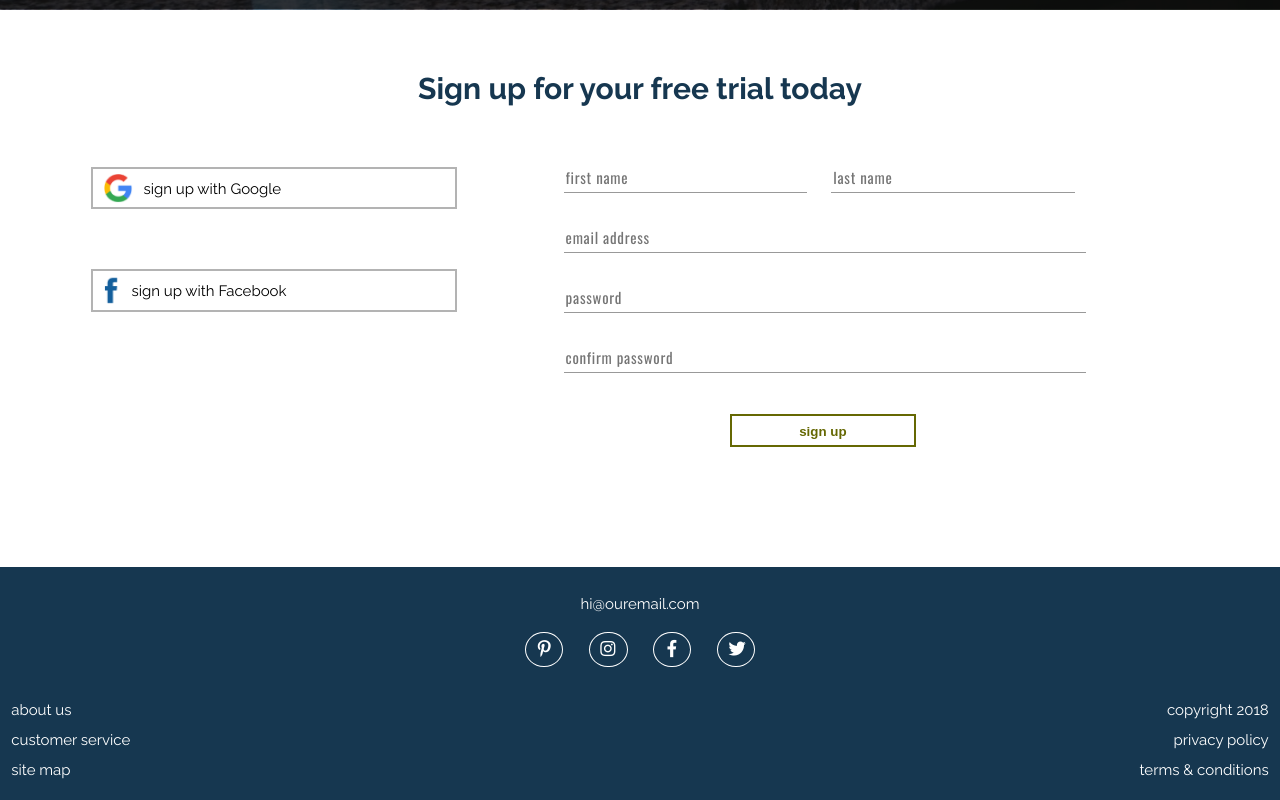
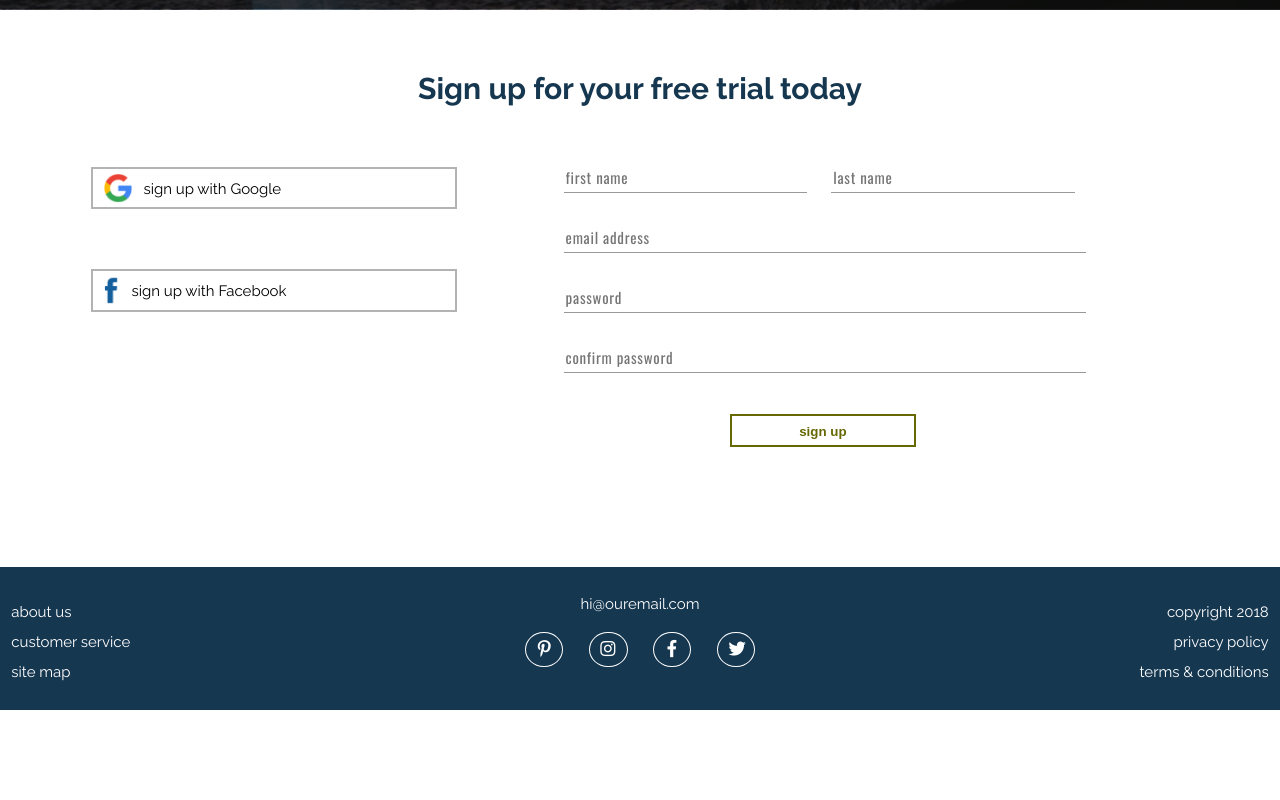
Before and after one commit to NicolEvans/chefspal, a plain HTML site: page index.html in a window 1280 px wide. Shown: the part 3647-4447 px from the top of the page. After the commit the page ends 4357 px from the top, so only its background shows below. Drawn offline with nearby package versions, Linux system fonts and the light colour scheme.

Commit message:
desktop footer spacing

```diff
--- a/styles/main.css
+++ b/styles/main.css
@@ -899,3 +899,23 @@ li.footer {
   .submit-btn {
     border-width: .15em;
   }
+
+  h6.middle {
+    grid-row: 1 / span 2;
+  }
+
+  ul.middle {
+    grid-row: 3 / span 3;
+  }
+
+  .r-one {
+    grid-row-start: 2;
+  }
+
+  .r-two {
+    grid-row-start: 3;
+  }
+
+  .r-three {
+    grid-row-start: 4;
+  }
```
